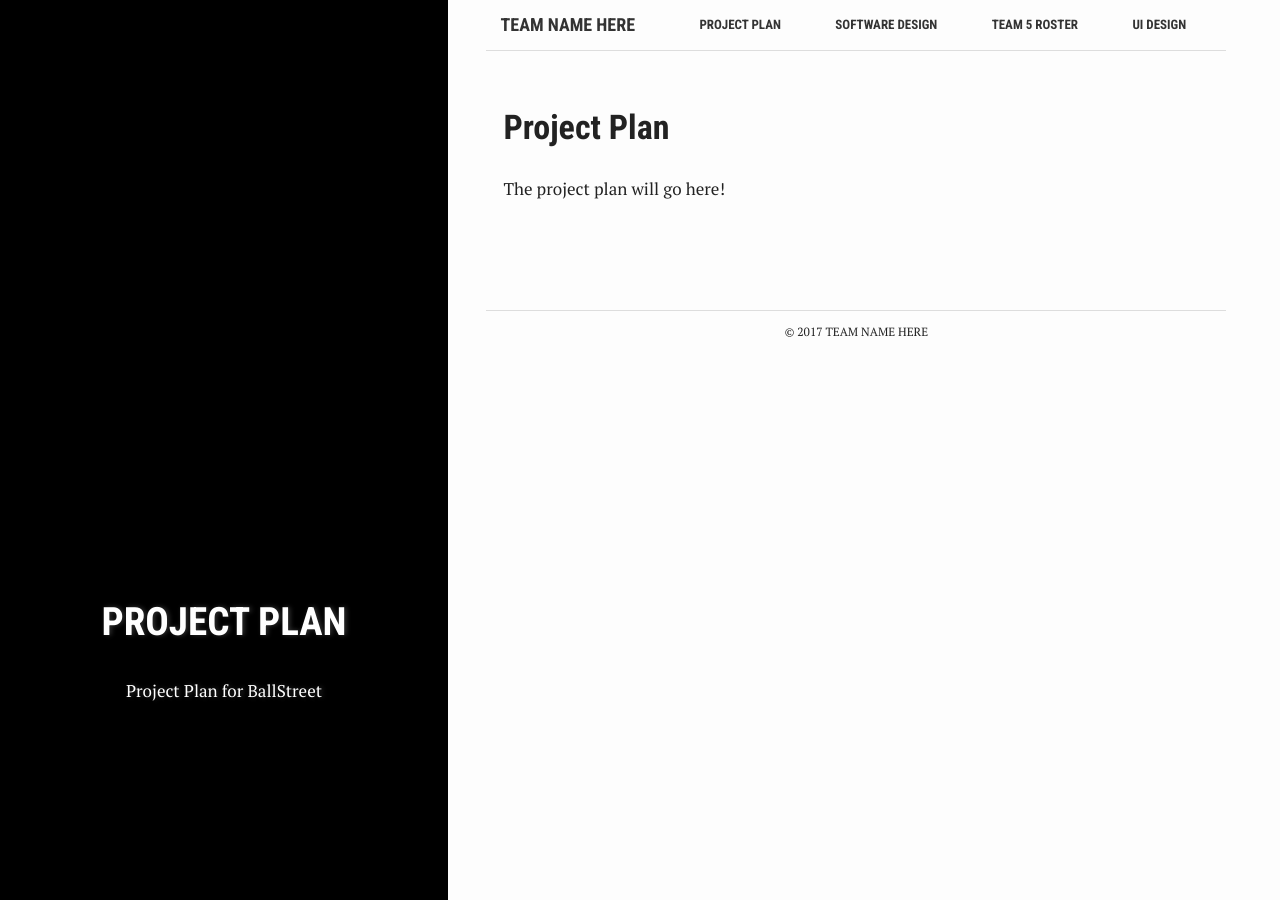
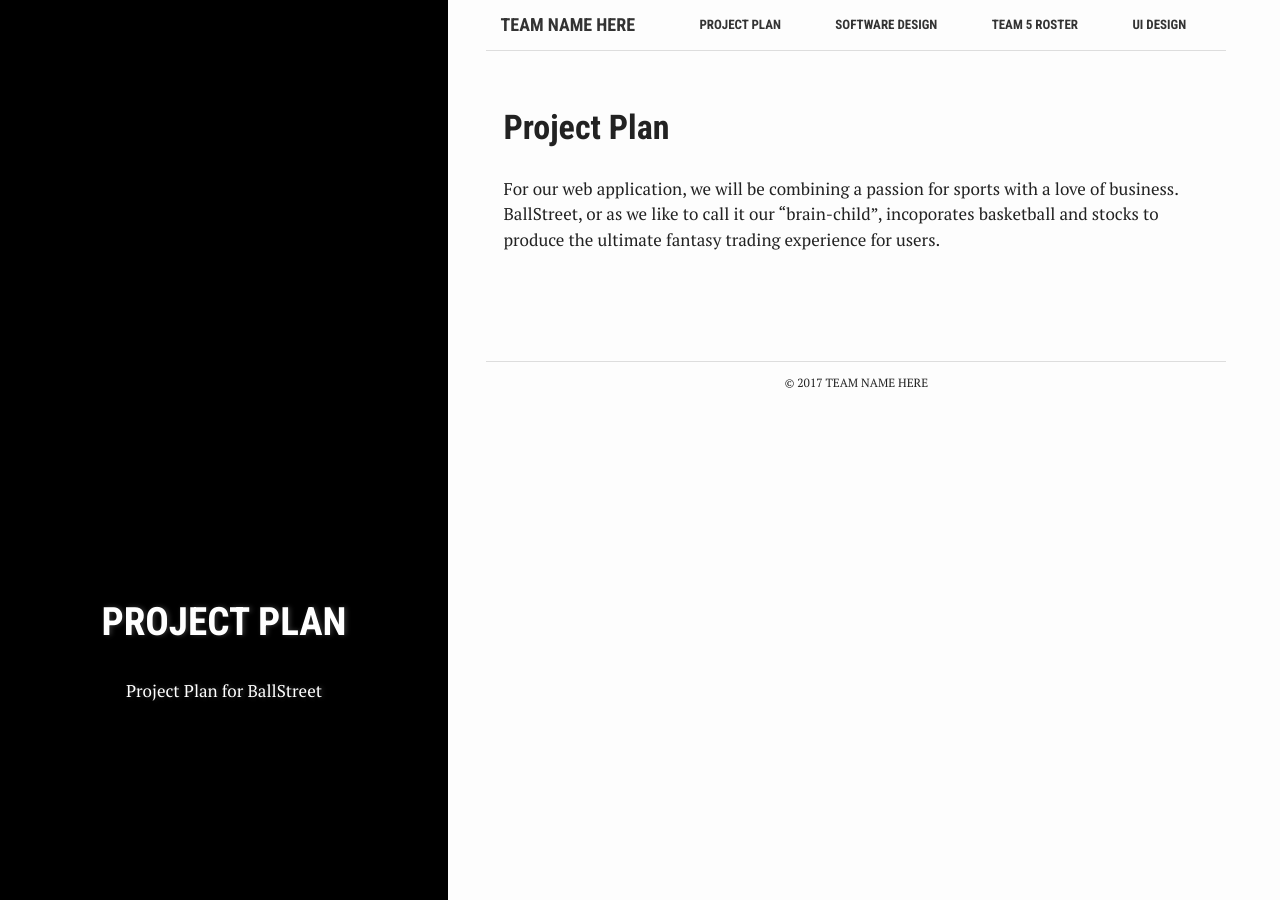
Before and after one commit to ufrauq/Ball-Street, a Jekyll site: the page built from project-plan.md, in a window 1280 px wide. Built offline with Jekyll 4.4.1, drawn with Linux system fonts in a browser that asks for light colours.

Commit message:
Update project-plan.md

```diff
--- a/project-plan.md
+++ b/project-plan.md
@@ -8,4 +8,4 @@ summary: "Project Plan for BallStreet"
 active: Project-Plan
 ---
 # Project Plan
-The project plan will go here!
+For our web application, we will be combining a passion for sports with a love of business. BallStreet, or as we like to call it our "brain-child", incoporates basketball and stocks to produce the ultimate fantasy trading experience for users.
```
